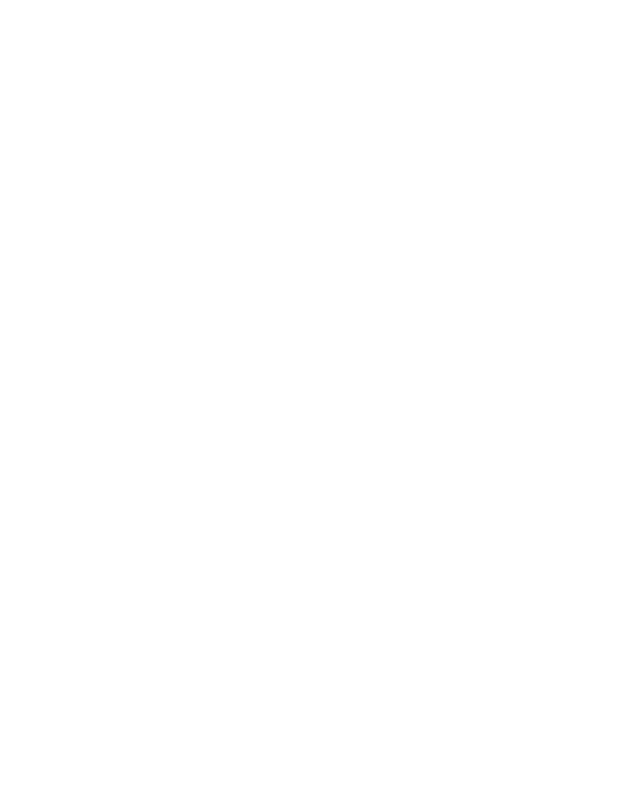
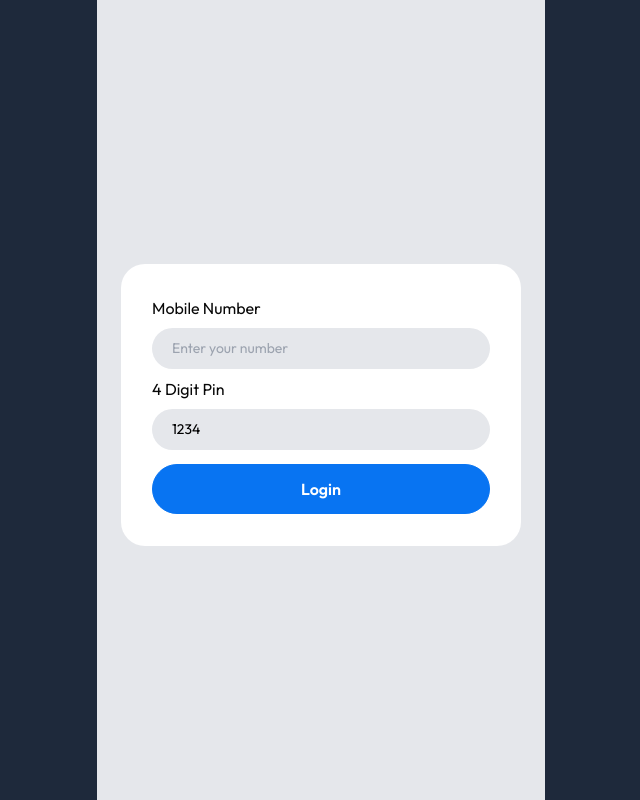
Before and after one commit to nirobsarker012/payoo, a website: page login_page.html in a window 1280 px wide. Shown: the whole page, without its empty margins (319-959 px from the left). Drawn offline with Linux system fonts and the light colour scheme.

Commit message:
new: login_page

```diff
--- /dev/null
+++ b/js/main.js
@@ -0,0 +1,19 @@
+//catching button ID
+document
+  .querySelector("#login-btn")
+  .addEventListener("click", function (event) {
+    event.preventDefault(); // Page for not reloads.
+    const phNumber = document.querySelector("#ph-number").value;
+    // adding pin number
+    const pinNumber = document.querySelector("#pin-number").value;
+    const convertedPin = parseInt(pinNumber); // Converted to pin string to number
+    if (phNumber.length === 11) {
+      if (convertedPin === 1234) {
+        window.location.href = "../home_page.html";
+      } else {
+        alert("Invalid Pin Number");
+      }
+    } else {
+      alert("Need Valid Account");
+    }
+  });
--- a/login_page.html
+++ b/login_page.html
@@ -9,8 +9,51 @@
       href="https://fonts.googleapis.com/css2?family=Outfit:wght@100..900&display=swap"
       rel="stylesheet"
     />
-    <title>Payoo</title>
+    <title>Payoo-Login</title>
     <link rel="stylesheet" href="./src/output.css" />
   </head>
-  <body class="font-outfit"></body>
+  <body class="font-outfit bg-slate-800">
+    <section class="max-w-md min-h-screen mx-auto py-6 bg-gray-200">
+      <!-- INPUT FROM -->
+      <div
+        class="flex items-center justify-center mt-60 bg-white max-w-[400px] mx-auto rounded-[24px]"
+      >
+        <div class="py-[32px]">
+          <div class="flex flex-col max-w-[338px] gap-[8px]">
+            <label for="" class="text-[16px] text-[#080808]"
+              >Mobile Number</label
+            >
+            <input
+              id="ph-number"
+              type="number"
+              placeholder="Enter your number"
+              class="bg-gray-200 min-w-[338px] mb-2 py-[10px] pl-[20px] text-[14px] outline-none rounded-[32px]"
+              required
+            />
+          </div>
+
+          <div class="flex flex-col max-w-[338px] gap-[8px]">
+            <label for="" class="text-[16px] text-[#080808]">4 Digit Pin</label>
+            <input
+              value="1234"
+              id="pin-number"
+              type="number"
+              placeholder="Enter 4 Digit Pin"
+              class="bg-gray-200 min-w-[338px] py-[10px] pl-[20px] text-[14px] outline-none rounded-[32px]"
+              required
+            />
+          </div>
+          <!-- Button -->
+          <button
+            id="login-btn"
+            class="bg-[#0874F2] w-full text-white font-semibold text-[16px] rounded-[32px] py-[12px] mt-[14px] border border-[#0874F2] hover:bg-white transition-all duration-300 hover:text-[#080808]"
+          >
+            Login
+          </button>
+        </div>
+      </div>
+    </section>
+    <!-- javascript -->
+    <script src="./js/main.js"></script>
+  </body>
 </html>
```
Also changed, not shown: home_page.html (+12 -0 lines), src/output.css.
